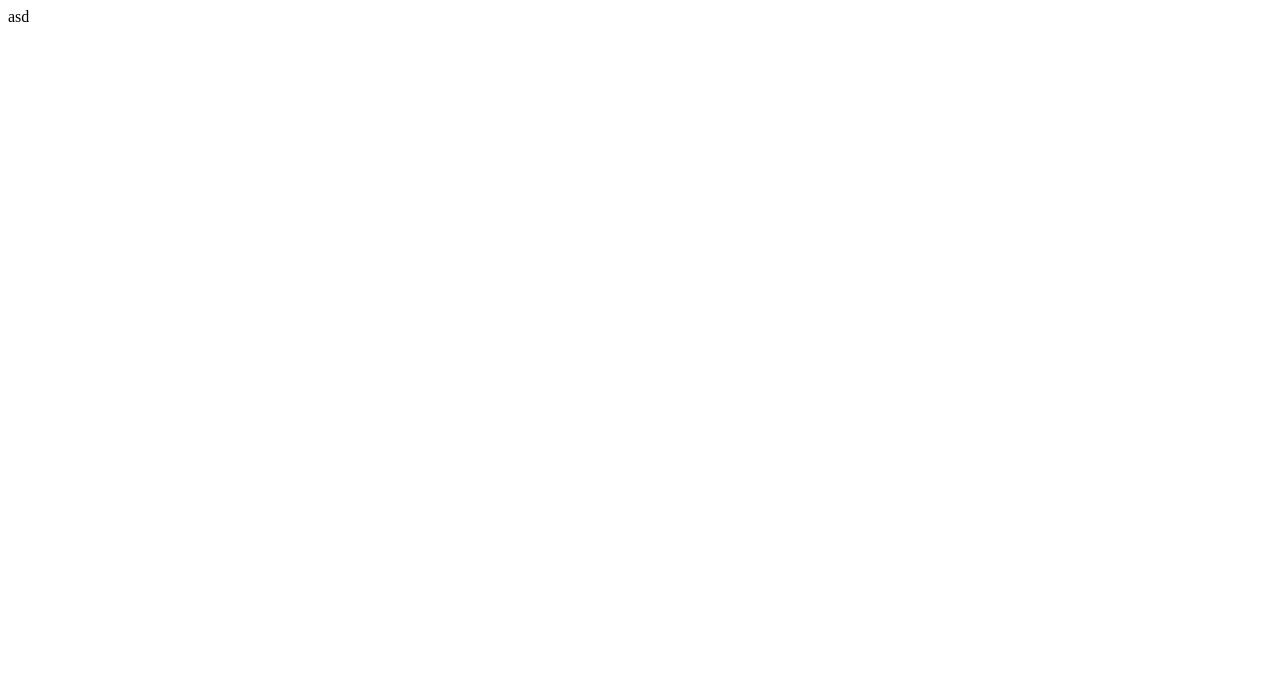
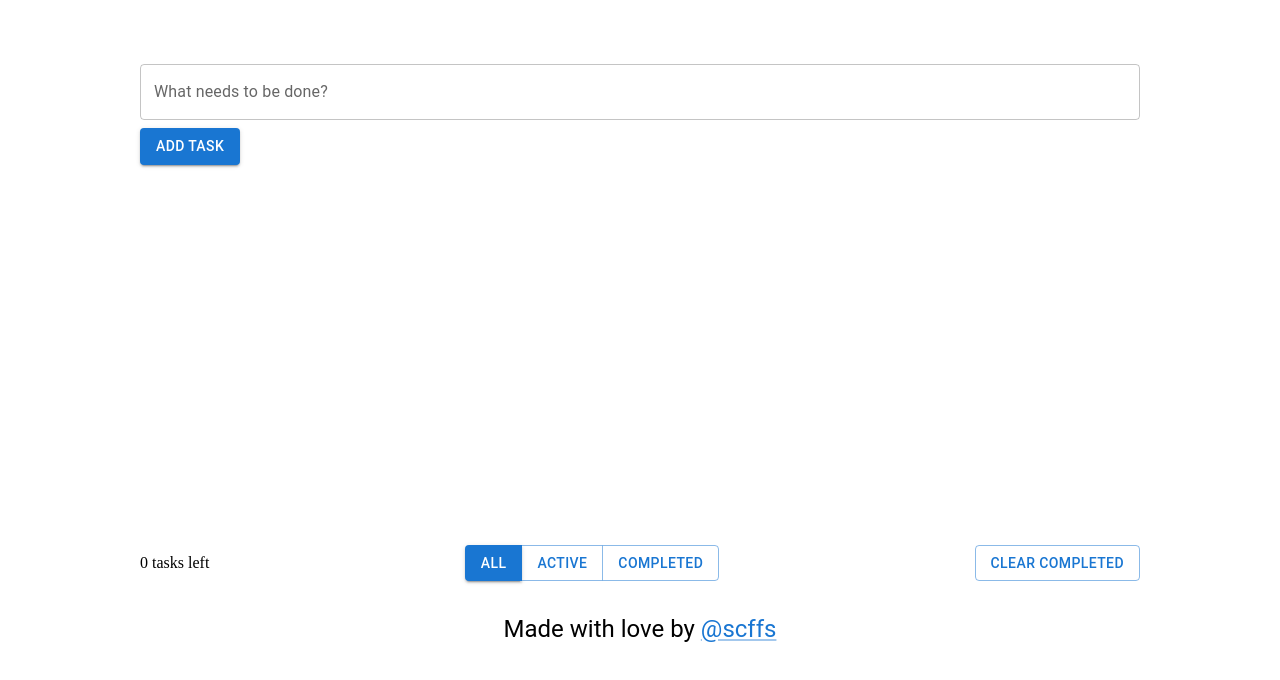
Before and after one commit to scffs/todo-app, a React (Vite) app: page / in a window 1280 px wide. Shown: the top 680 px of the page. Built offline with nearby package versions, Linux system fonts and the light colour scheme.

Commit message:
Created todo app
Signed-off-by: scffs <khidey@inbox.ru>

```diff
--- a/src/App.tsx
+++ b/src/App.tsx
@@ -1,7 +1,22 @@
-function App() {
-  return (
-    <div>asd</div>
-  )
-}
+import React from 'react';
+import { Box, Link, Typography } from '@mui/material';
 
-export default App
+import Todo from './components/Todo';
+
+const App = () => (
+  <Box sx={{
+    maxWidth: 1000, mx: 'auto', my: 4, p: 2,
+  }}
+  >
+    <Todo />
+    <Typography variant='h5' sx={{ mt: 4 }} align='center'>
+      Made with love by
+      {' '}
+      <Link href='https://github.com/scffs' target='_blank' rel='noopener'>
+        @scffs
+      </Link>
+    </Typography>
+  </Box>
+);
+
+export default App;
--- /dev/null
+++ b/src/components/Task/TaskProps.ts
@@ -0,0 +1,5 @@
+export interface TaskProps {
+  task: string;
+  completed: boolean;
+  onToggle: () => void;
+}
--- /dev/null
+++ b/src/components/Task/index.tsx
@@ -0,0 +1,19 @@
+import React, { FC } from 'react';
+import {
+  Checkbox, ListItem, ListItemButton, ListItemIcon, ListItemText,
+} from '@mui/material';
+
+import { TaskProps } from './TaskProps';
+
+const Task: FC<TaskProps> = ({ task, completed, onToggle }) => (
+  <ListItem>
+    <ListItemButton onClick={onToggle}>
+      <ListItemIcon>
+        <Checkbox checked={completed} />
+      </ListItemIcon>
+      <ListItemText primary={task} style={{ textDecoration: completed ? 'line-through' : undefined }} />
+    </ListItemButton>
+  </ListItem>
+);
+
+export default Task;
--- /dev/null
+++ b/src/components/TaskList/TaskList.module.css
@@ -0,0 +1,18 @@
+.taskList {
+    height: 300px;
+    max-height: 300px;
+    overflow-y: auto;
+}
+
+.taskList::-webkit-scrollbar {
+    width: 6px;
+}
+
+.taskList::-webkit-scrollbar-thumb {
+    background-color: #888888;
+    border-radius: 4px;
+}
+
+.taskList::-webkit-scrollbar-thumb:hover {
+    background-color: #555555;
+}
--- /dev/null
+++ b/src/components/TaskList/TaskListProps.ts
@@ -0,0 +1,10 @@
+interface Task {
+  id: number;
+  task: string;
+  completed: boolean;
+}
+
+export interface TaskListProps {
+  tasks: Task[];
+  onToggle: (id: number) => void;
+}
--- /dev/null
+++ b/src/components/TaskList/index.tsx
@@ -0,0 +1,18 @@
+import React, { FC } from 'react';
+import { List } from '@mui/material';
+
+import Task from '../Task';
+
+import { TaskListProps } from './TaskListProps';
+
+import s from './TaskList.module.css';
+
+const TaskList: FC<TaskListProps> = ({ tasks, onToggle }) => (
+  <List className={s.taskList}>
+    {tasks.map(({ id, completed, task }) => (
+      <Task key={id} task={task} completed={completed} onToggle={() => onToggle(id)} />
+    ))}
+  </List>
+);
+
+export default TaskList;
--- /dev/null
+++ b/src/components/Todo/index.tsx
@@ -0,0 +1,113 @@
+import React, { useState } from 'react';
+import {
+  Alert, Box, Button, ButtonGroup, TextField,
+} from '@mui/material';
+
+import TaskList from '../TaskList';
+
+interface Task {
+  id: number;
+  task: string;
+  completed: boolean;
+}
+
+const Todo = () => {
+  const [tasks, setTasks] = useState<Task[]>([]);
+  const [newTask, setNewTask] = useState('');
+  const [taskFilter, setTaskFilter] = useState<'all' | 'active' | 'completed'>('all');
+  const [error, setError] = useState<string>('');
+  const [idCounter, setIdCounter] = useState<number>(0);
+
+  const handleAddTask = () => {
+    if (newTask.trim() !== '') {
+      const newTaskItem: Task = {
+        id: idCounter,
+        task: newTask,
+        completed: false,
+      };
+
+      setTasks([...tasks, newTaskItem]);
+      setNewTask('');
+      setError('');
+      setIdCounter(idCounter + 1);
+    } else {
+      setError('There is no task text');
+    }
+  };
+
+  const handleToggleTask = (id: number) => {
+    const updatedTasks = tasks.map((task) => {
+      if (task.id === id) {
+        return { ...task, completed: !task.completed };
+      }
+      return task;
+    });
+
+    setTasks(updatedTasks);
+  };
+
+  const handleTaskInputChange = (e: React.ChangeEvent<HTMLInputElement>) => {
+    setNewTask(e.target.value);
+    setError('');
+  };
+
+  const completedTasks = tasks.filter((task) => task.completed);
+  const activeTasks = tasks.filter((task) => !task.completed);
+
+  let filteredTasks: Task[] = tasks;
+  if (taskFilter === 'active') {
+    filteredTasks = activeTasks;
+  } else if (taskFilter === 'completed') {
+    filteredTasks = completedTasks;
+  }
+
+  const remainingTasks = activeTasks.length;
+
+  const handleClearCompleted = () => {
+    const updatedTasks = tasks.filter((task) => !task.completed);
+    setTasks(updatedTasks);
+  };
+
+  return (
+    <Box>
+      <TextField
+        label='What needs to be done?'
+        variant='outlined'
+        value={newTask}
+        onChange={handleTaskInputChange}
+        fullWidth
+        margin='normal'
+      />
+      <Button variant='contained' onClick={handleAddTask}>
+        Add Task
+      </Button>
+      {error && <Alert sx={{ mt: 2 }} severity='error'>{error}</Alert>}
+      <Box mt={4}>
+        <TaskList tasks={filteredTasks} onToggle={handleToggleTask} />
+      </Box>
+      <Box mt={4} display='flex' justifyContent='space-between' alignItems='center'>
+        <Box>
+          {remainingTasks}
+          {' '}
+          tasks left
+        </Box>
+        <ButtonGroup>
+          {['all', 'active', 'completed'].map((filter) => (
+            <Button
+              key={filter}
+              variant={taskFilter === filter ? 'contained' : 'outlined'}
+              onClick={() => setTaskFilter(filter as 'all' | 'active' | 'completed')}
+            >
+              {filter}
+            </Button>
+          ))}
+        </ButtonGroup>
+        <Button variant='outlined' onClick={handleClearCompleted}>
+          Clear Completed
+        </Button>
+      </Box>
+    </Box>
+  );
+};
+
+export default Todo;
```
